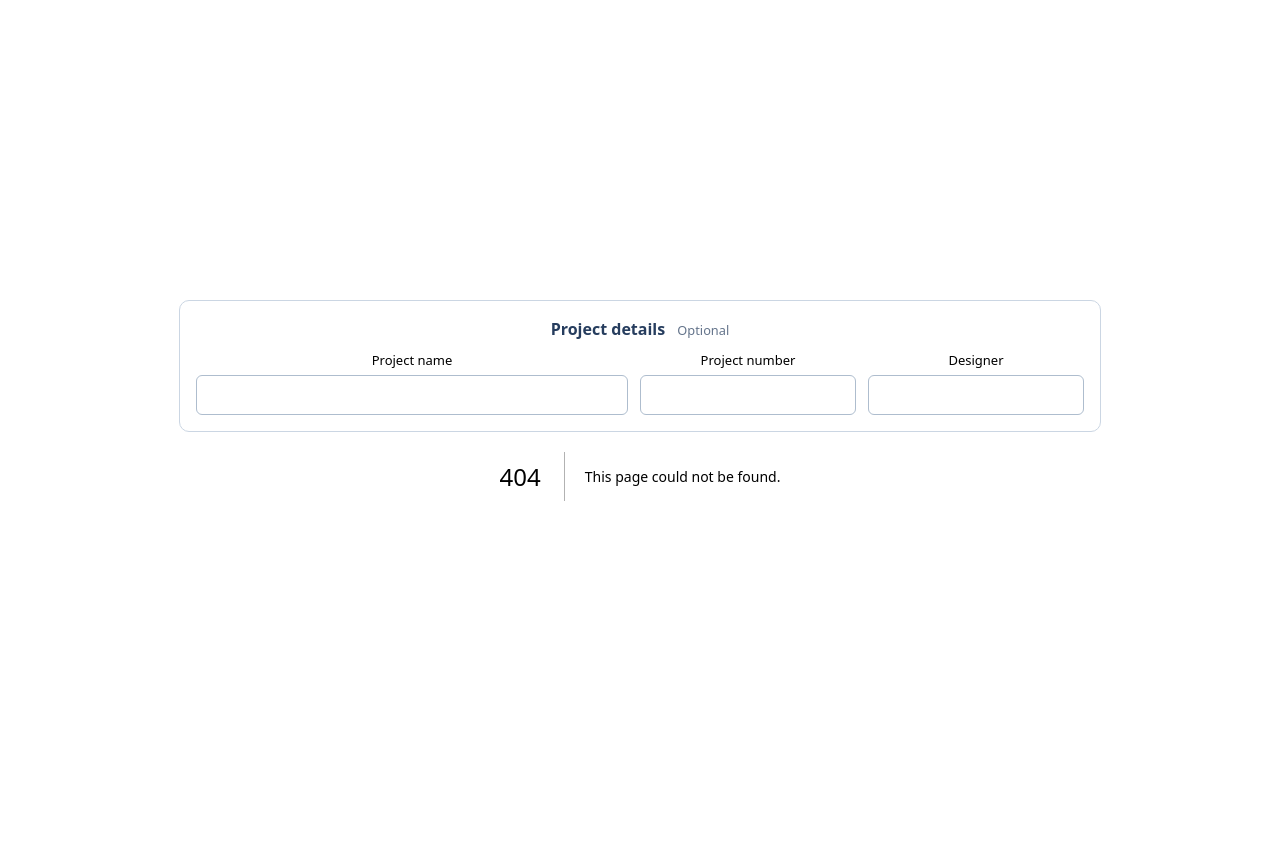
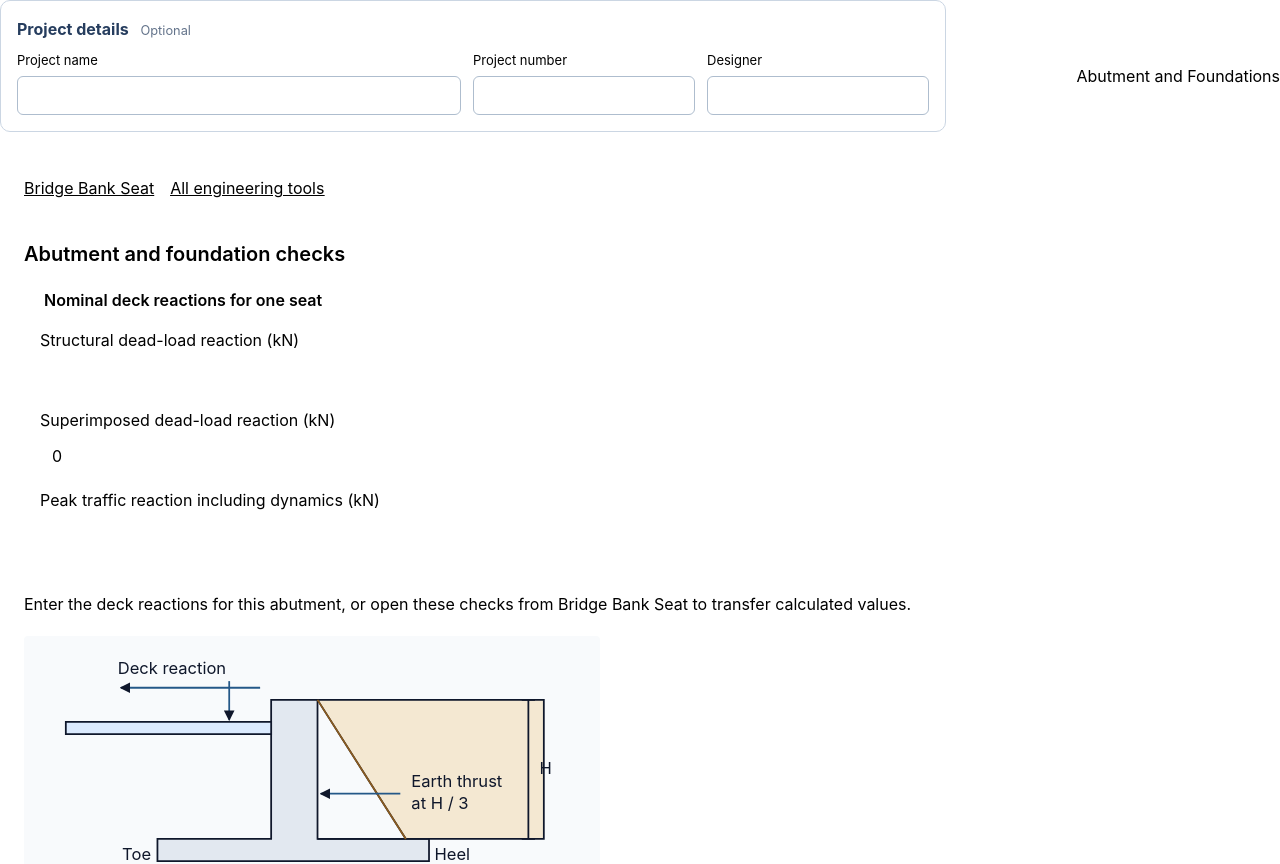
Before and after one commit to MariaMcCrann/Engineering-Tools-Platform, a Next.js app in the folder apps/engineering-tools/: page /abutment-foundations in a window 1280 px wide. Before the commit this address had no page. Shown: the top 864 px of the page. Before the commit the page ends 800 px from the top, so only its background shows below. Built offline with nearby package versions, Linux system fonts and the light colour scheme.

Commit message:
Update bridge tools: abutment-foundations/page.tsx

```diff
--- /dev/null
+++ b/apps/engineering-tools/app/abutment-foundations/page.tsx
@@ -0,0 +1,18 @@
+import { AbutmentStability } from "../AbutmentStability";
+
+export default function AbutmentFoundationsPage() {
+  return (
+    <main className="app-shell">
+      <section className="workspace" style={{ marginLeft: 0 }}>
+        <header className="hub-header"><h1>Abutment and Foundations</h1></header>
+        <div className="grid max-w-5xl gap-5 p-6">
+          <nav aria-label="Related bridge tools" className="flex flex-wrap gap-4 underline">
+            <a href="/bank-seat">Bridge Bank Seat</a>
+            <a href="/">All engineering tools</a>
+          </nav>
+          <AbutmentStability />
+        </div>
+      </section>
+    </main>
+  );
+}
```
